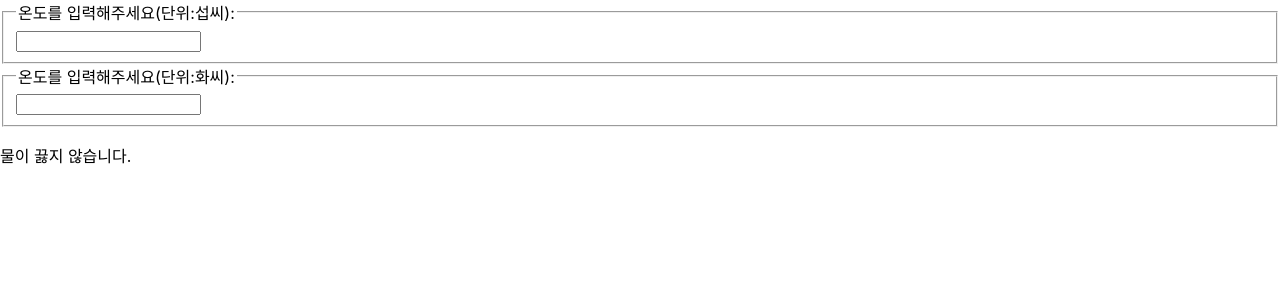
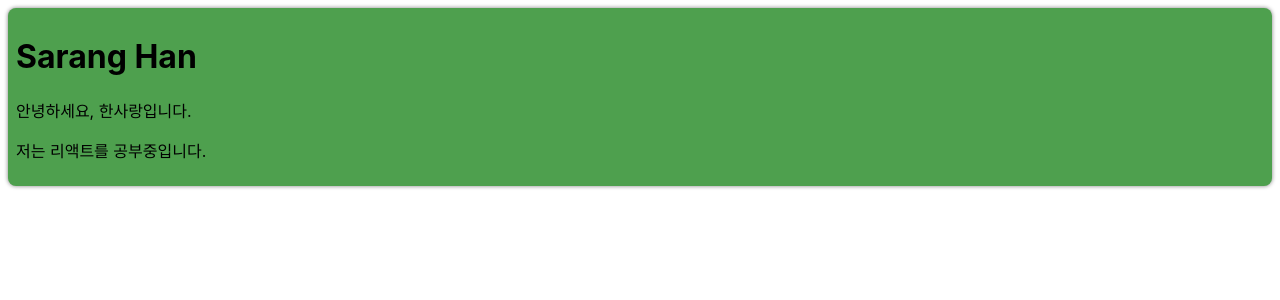
Before and after one commit to Sarang-Han/React-practice, a React (Create React App) app in the folder hello-react/: page / in a window 1280 px wide. Shown: the top 300 px of the page. Built offline with nearby package versions, Linux system fonts and the light colour scheme.

Commit message:
프로필카드 컴포넌트 실습

```diff
--- /dev/null
+++ b/hello-react/src/chap13/Card.jsx
@@ -0,0 +1,20 @@
+function Card(props) {
+    const { title, backgroundColor, children } = props;
+
+    return (
+        <div
+            style={{
+                margin: 8,
+                padding: 8,
+                borderRadius: 8,
+                boxShadow: "0px 0px 4px grey",
+                backgroundColor: backgroundColor || "white",
+            }}
+        >
+            {title && <h1>{title}</h1>}
+            {children}
+        </div>
+    );
+}
+
+export default Card;
--- /dev/null
+++ b/hello-react/src/chap13/ProfileCard.jsx
@@ -0,0 +1,12 @@
+import Card from "./Card";
+
+function ProfileCard(props){
+    return (
+        <Card title="Sarang Han" backgroundColor="#4ea04e">
+            <p>안녕하세요, 한사랑입니다.</p>
+            <p>저는 리액트를 공부중입니다.</p>
+        </Card>
+    );
+}
+
+export default ProfileCard;
--- a/hello-react/src/index.js
+++ b/hello-react/src/index.js
@@ -2,13 +2,13 @@ import React from 'react';
 import ReactDOM from 'react-dom/client';
 import './index.css';
 import reportWebVitals from './reportWebVitals';
-import Calculator from './chap12/Calculator';
+import ProfileCard from './chap13/ProfileCard';
 
 const rootNode = document.getElementById('root');
 
 ReactDOM.createRoot(rootNode).render(
   <React.StrictMode>
-    <Calculator />
+    <ProfileCard />
   </React.StrictMode>,
 );
 
```
